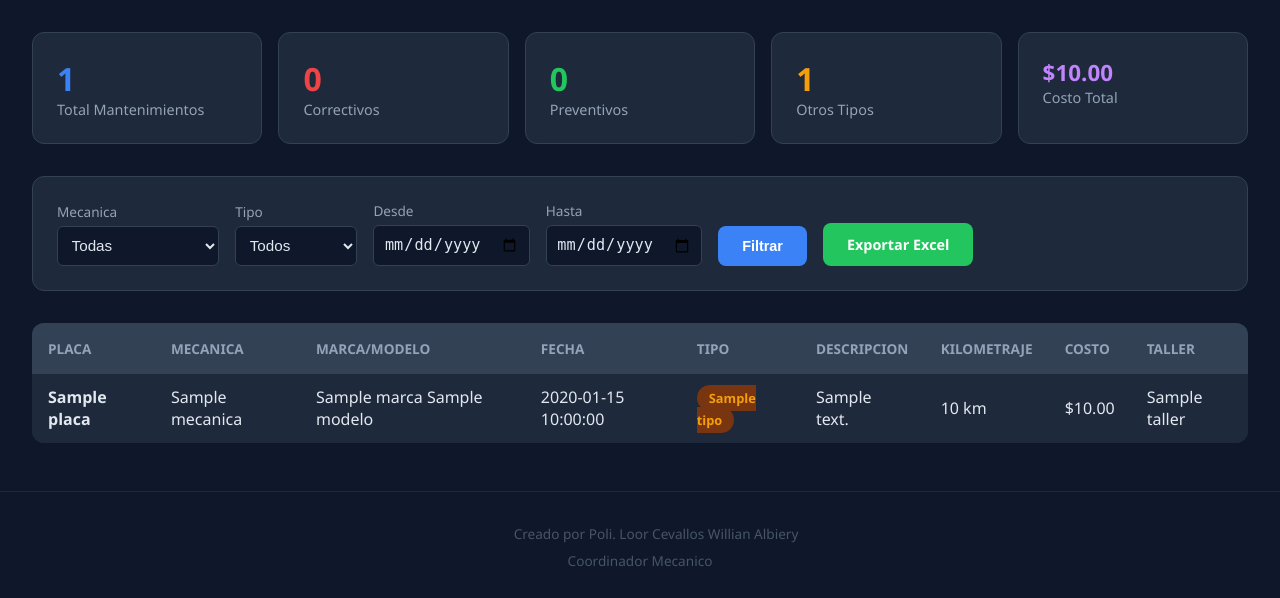
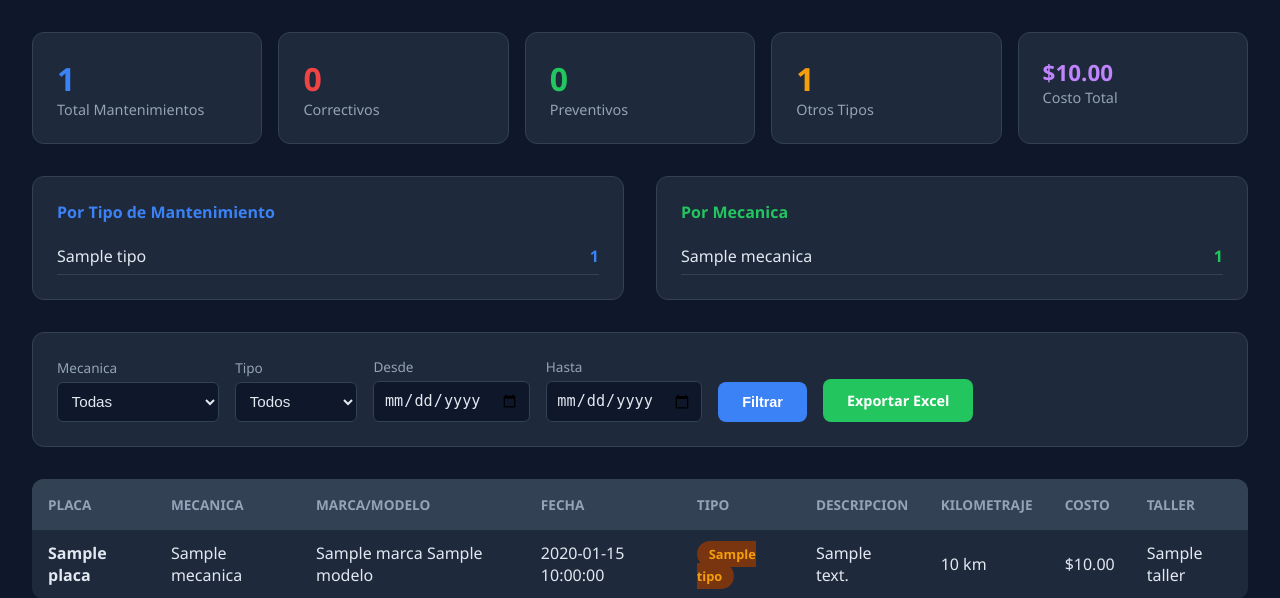
Before and after one commit to cracjuego454-glitch/flota-subzona-manabi, a Flask app: page /reportes in a window 1280 px wide. Shown: the part 67-665 px from the top of the page. Before the commit the page ends 633 px from the top, so only its background shows below. Run offline with Flask 3, Linux system fonts and the light colour scheme; the visitor is signed in with stand-in values (Sample User, id 1); a database or web service that is not in the repository returns one stand-in record (values such as "Sample title"); some libraries are stand-ins or nearby versions.

Commit message:
Correccion Año

```diff
--- a/app.py
+++ b/app.py
@@ -10,7 +10,7 @@ from flask import Flask, render_template, request, redirect, url_for, jsonify, s
 from openpyxl import Workbook, load_workbook
 from openpyxl.utils import get_column_letter
 from openpyxl.styles import Font, PatternFill, Alignment, Border, Side
-from datetime import datetime
+from datetime import datetime, timedelta, timezone
 from werkzeug.security import generate_password_hash, check_password_hash
 
 app = Flask(__name__)
@@ -18,6 +18,12 @@ app.secret_key = os.environ.get("SECRET_KEY", secrets.token_hex(32))
 app.json.ensure_ascii = False
 DATABASE_URL = os.environ.get("DATABASE_URL", "")
 EXCEL_FILE = "flota_vehicular.xlsx"
+
+
+ECUADOR_TZ = timezone(timedelta(hours=-5))
+
+def fecha_local():
+    return datetime.now(ECUADOR_TZ).strftime("%Y-%m-%d %H:%M:%S")
 
 
 @app.template_filter("tojson_filter")
@@ -36,6 +42,10 @@ def get_db():
         sslmode='require'
     )
     conn.autocommit = False
+    cur = conn.cursor()
+    cur.execute("SET timezone = 'America/Guayaquil'")
+    cur.close()
+    conn.commit()
     return conn
 
 
@@ -229,8 +239,8 @@ def agregar():
     cur = conn.cursor()
     try:
         cur.execute("""
-            INSERT INTO vehiculos (placa, chasis, motor, marca, modelo, anio, kilometraje, ubicacion, estado, creado_por, mecanica)
-            VALUES (%s, %s, %s, %s, %s, %s, %s, %s, %s, %s, %s)
+            INSERT INTO vehiculos (placa, chasis, motor, marca, modelo, anio, kilometraje, ubicacion, estado, creado_por, mecanica, fecha_registro)
+            VALUES (%s, %s, %s, %s, %s, %s, %s, %s, %s, %s, %s, %s)
         """, (
             request.form["placa"].upper(),
             request.form["chasis"],
@@ -242,7 +252,8 @@ def agregar():
             request.form["ubicacion"],
             request.form["estado"],
             session.get("usuario", ""),
-            request.form.get("mecanica", "Multimarcas")
+            request.form.get("mecanica", "Multimarcas"),
+            fecha_local()
         ))
         conn.commit()
     except psycopg2.IntegrityError:
@@ -791,6 +802,16 @@ def reportes():
     otro = total - correctivos - preventivos
     costo_total = sum(m.get("costo") or 0 for m in mantenimientos)
 
+    por_tipo = {}
+    for m in mantenimientos:
+        t = m.get("tipo") or "Sin tipo"
+        por_tipo[t] = por_tipo.get(t, 0) + 1
+
+    por_mecanica = {}
+    for m in mantenimientos:
+        mc = m.get("mecanica") or "Sin mecanica"
+        por_mecanica[mc] = por_mecanica.get(mc, 0) + 1
+
     cur.close()
     conn.close()
     return render_template("reportes.html",
@@ -802,6 +823,8 @@ def reportes():
         preventivos=preventivos,
         otro=otro,
         costo_total=costo_total,
+        por_tipo=por_tipo,
+        por_mecanica=por_mecanica,
         mecanica_actual=mecanica_filter,
         tipo_actual=tipo_filter,
         fecha_desde=fecha_desde,
--- a/templates/detalle.html
+++ b/templates/detalle.html
@@ -87,7 +87,7 @@
             <div class="vehicle-grid">
                 <div class="vehicle-field"><div class="label">Marca</div><div class="value">{{ vehiculo.marca or '-' }}</div></div>
                 <div class="vehicle-field"><div class="label">Modelo</div><div class="value">{{ vehiculo.modelo or '-' }}</div></div>
-                <div class="vehicle-field"><div class="label">Anio</div><div class="value">{{ vehiculo.anio or '-' }}</div></div>
+                <div class="vehicle-field"><div class="label">Año</div><div class="value">{{ vehiculo.anio or '-' }}</div></div>
                 <div class="vehicle-field"><div class="label">Chasis</div><div class="value">{{ vehiculo.chasis or '-' }}</div></div>
                 <div class="vehicle-field"><div class="label">Motor</div><div class="value">{{ vehiculo.motor or '-' }}</div></div>
                 <div class="vehicle-field"><div class="label">Kilometraje</div><div class="value">{{ "{:,}".format(vehiculo.kilometraje) }} km</div></div>
--- a/templates/index.html
+++ b/templates/index.html
@@ -190,7 +190,7 @@
                     </div>
                     <div class="form-group"><label>Marca</label><input type="text" name="marca"></div>
                     <div class="form-group"><label>Modelo</label><input type="text" name="modelo"></div>
-                    <div class="form-group"><label>Anio</label><input type="number" name="anio"></div>
+                    <div class="form-group"><label>Año</label><input type="number" name="anio"></div>
                     <div class="form-group"><label>Chasis</label><input type="text" name="chasis"></div>
                     <div class="form-group"><label>Motor</label><input type="text" name="motor"></div>
                     <div class="form-group"><label>Kilometraje</label><input type="number" name="kilometraje" value="0"></div>
@@ -236,7 +236,7 @@
                     </div>
                     <div class="form-group"><label>Marca</label><input type="text" name="marca" id="ed-marca"></div>
                     <div class="form-group"><label>Modelo</label><input type="text" name="modelo" id="ed-modelo"></div>
-                    <div class="form-group"><label>Anio</label><input type="number" name="anio" id="ed-anio"></div>
+                    <div class="form-group"><label>Año</label><input type="number" name="anio" id="ed-anio"></div>
                     <div class="form-group"><label>Chasis</label><input type="text" name="chasis" id="ed-chasis"></div>
                     <div class="form-group"><label>Motor</label><input type="text" name="motor" id="ed-motor"></div>
                     <div class="form-group"><label>Kilometraje</label><input type="number" name="kilometraje" id="ed-km"></div>
--- a/templates/reportes.html
+++ b/templates/reportes.html
@@ -74,6 +74,31 @@
             <div class="stat-card preventivos"><div class="number">{{ preventivos }}</div><div class="label">Preventivos</div></div>
             <div class="stat-card otros"><div class="number">{{ otro }}</div><div class="label">Otros Tipos</div></div>
             <div class="stat-card costo"><div class="number">${{ "{:,.2f}".format(costo_total) }}</div><div class="label">Costo Total</div></div>
+        </div>
+
+        <div style="display:flex; gap:2rem; margin-bottom:2rem; flex-wrap:wrap;">
+            {% if por_tipo %}
+            <div style="background:#1e293b; border-radius:12px; padding:1.5rem; border:1px solid #334155; flex:1; min-width:250px;">
+                <h3 style="color:#3b82f6; margin-bottom:1rem; font-size:1rem;">Por Tipo de Mantenimiento</h3>
+                {% for tipo, cant in por_tipo.items()|sort(attribute='1', reverse=true) %}
+                <div style="display:flex; justify-content:space-between; padding:0.4rem 0; border-bottom:1px solid #334155;">
+                    <span>{{ tipo }}</span>
+                    <strong style="color:#3b82f6;">{{ cant }}</strong>
+                </div>
+                {% endfor %}
+            </div>
+            {% endif %}
+            {% if por_mecanica %}
+            <div style="background:#1e293b; border-radius:12px; padding:1.5rem; border:1px solid #334155; flex:1; min-width:250px;">
+                <h3 style="color:#22c55e; margin-bottom:1rem; font-size:1rem;">Por Mecanica</h3>
+                {% for mec, cant in por_mecanica.items()|sort(attribute='1', reverse=true) %}
+                <div style="display:flex; justify-content:space-between; padding:0.4rem 0; border-bottom:1px solid #334155;">
+                    <span>{{ mec }}</span>
+                    <strong style="color:#22c55e;">{{ cant }}</strong>
+                </div>
+                {% endfor %}
+            </div>
+            {% endif %}
         </div>
 
         <form class="filters" action="/reportes" method="GET">
```
